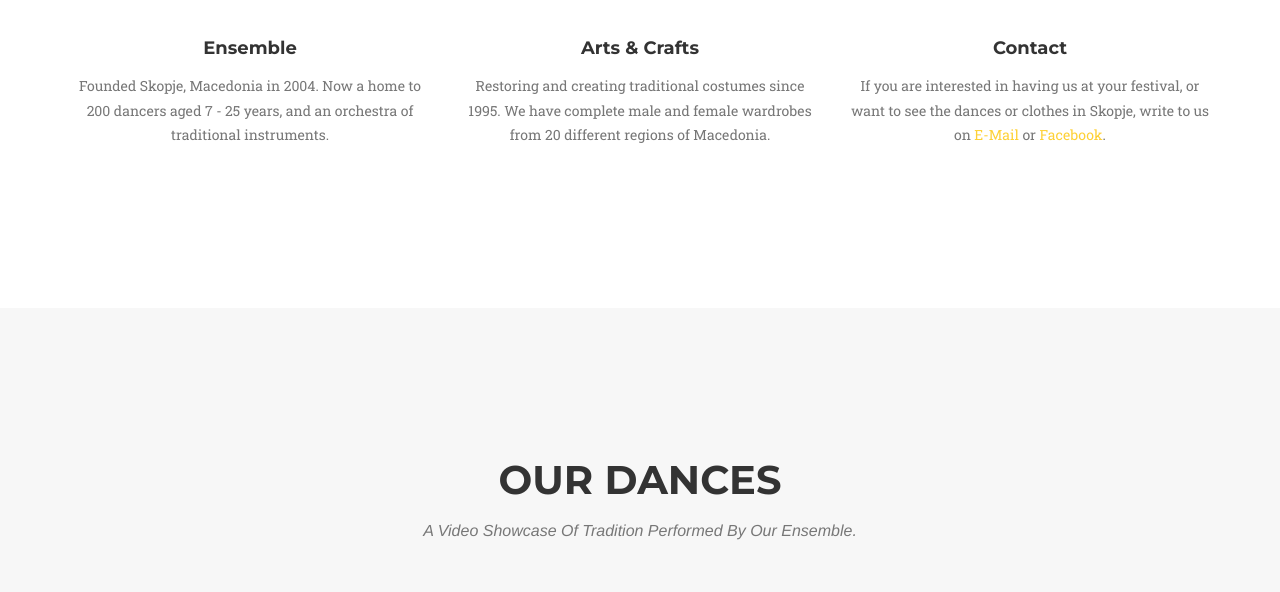
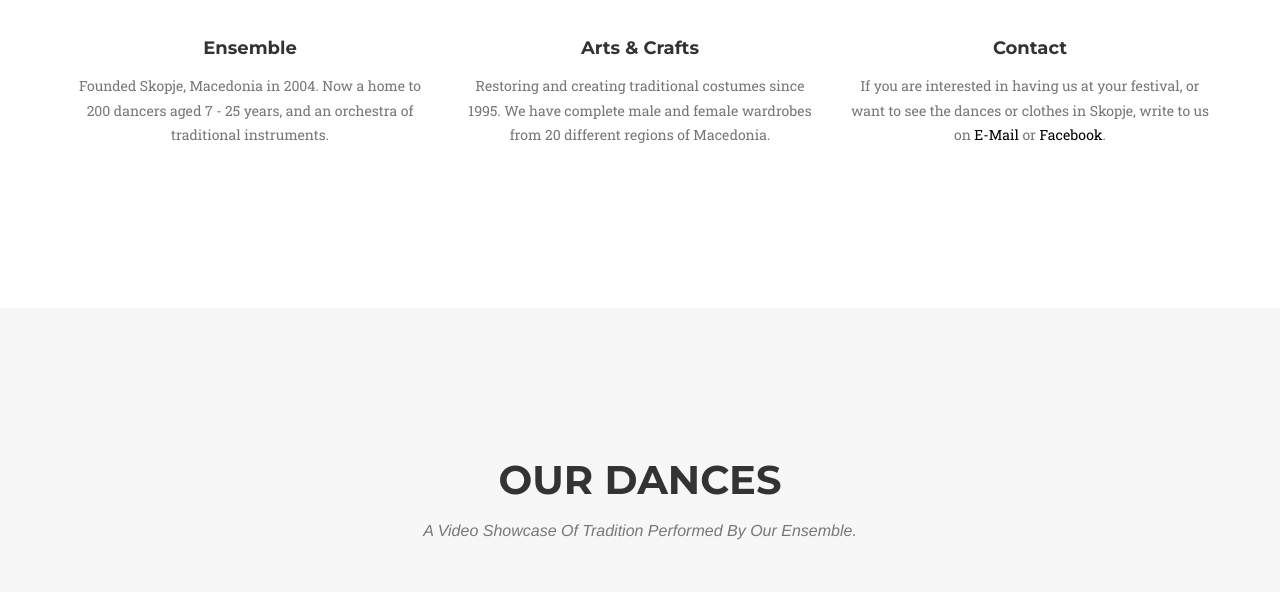
Before and after one commit to novica/etnos, a plain HTML site: page index.html in a window 1280 px wide. Shown: the part 1040-1632 px from the top of the page. Drawn offline with nearby package versions, Linux system fonts and the light colour scheme; a web font is replaced by a local one.

Commit message:
black color for linkxs

```diff
--- a/css/agency.css
+++ b/css/agency.css
@@ -35,7 +35,7 @@ a.active {
 }
 
 a {
-    color: #fed136;
+    color: #000000;
 }
 
 a:hover,
```
